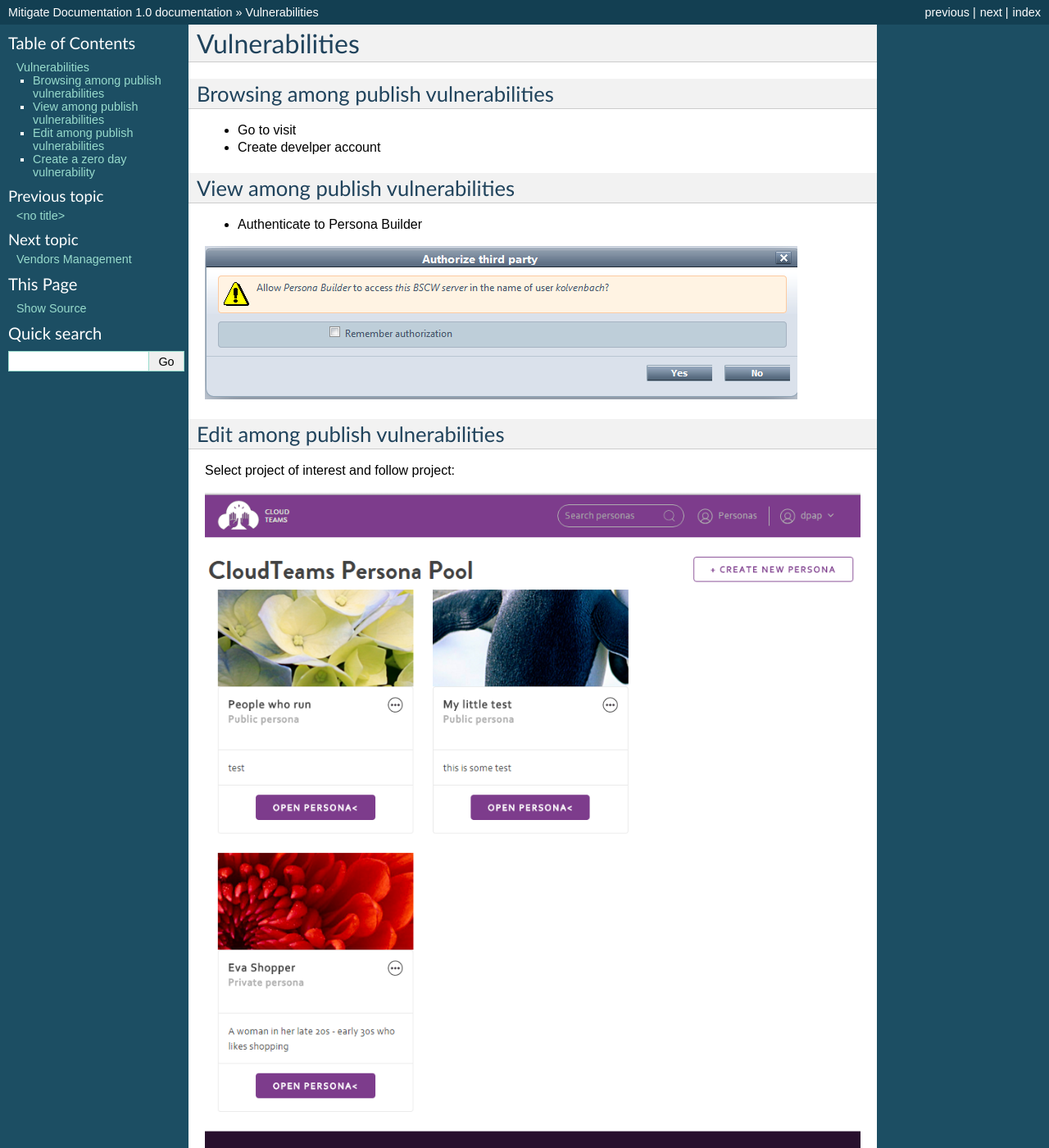
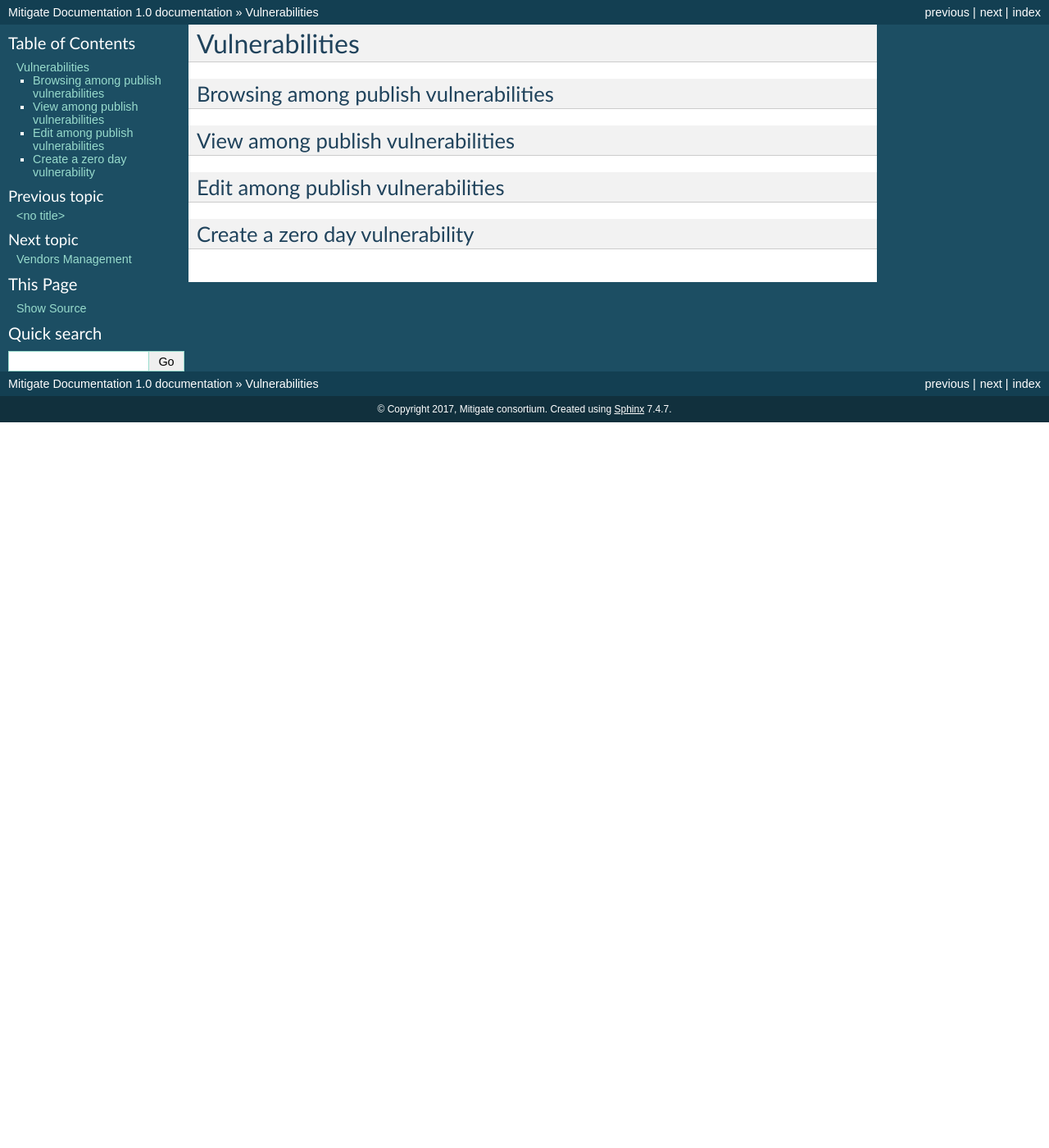
Before and after one commit to singularlogic/mitigate-documentation, a Sphinx documentation site: the page built from docs/d_vulnerb.rst, in a window 1280 px wide and 1400 px high. Shown: the whole window at 82% size. Built offline with Sphinx 7.4.7, drawn with Linux system fonts in a browser that asks for light colours; some of the changed text lies outside the part shown.

Commit message:
Update d_vulnerb.rst

```diff
--- a/docs/d_vulnerb.rst
+++ b/docs/d_vulnerb.rst
@@ -5,26 +5,14 @@ Vulnerabilities
 Browsing among publish vulnerabilities
 --------
 
-- Go to visit
-- Create develper account
-
 
 View among publish vulnerabilities
 --------
-- Authenticate to Persona Builder
-.. image:: assets/authenticatepersona.png
 
 
 Edit among publish vulnerabilities
 ------------
 
-Select project of interest and follow project:
-
-.. image:: assets/personabuildermain.png
 
 Create a zero day vulnerability
 ----------
-
-- Select a project
-- Create a persona
-.. image:: assets/specifypersona.png
```
